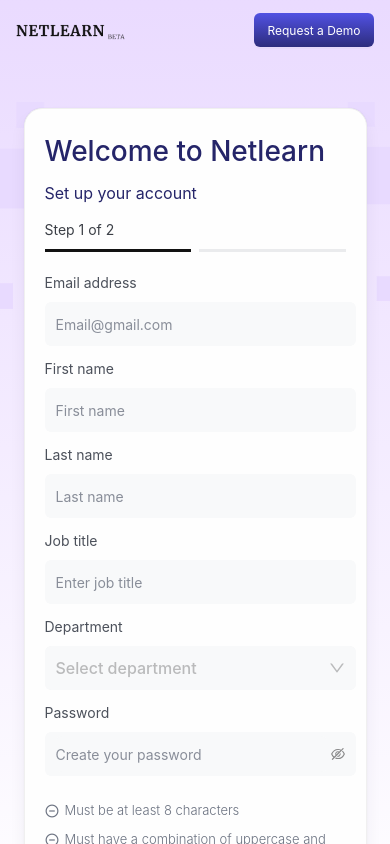
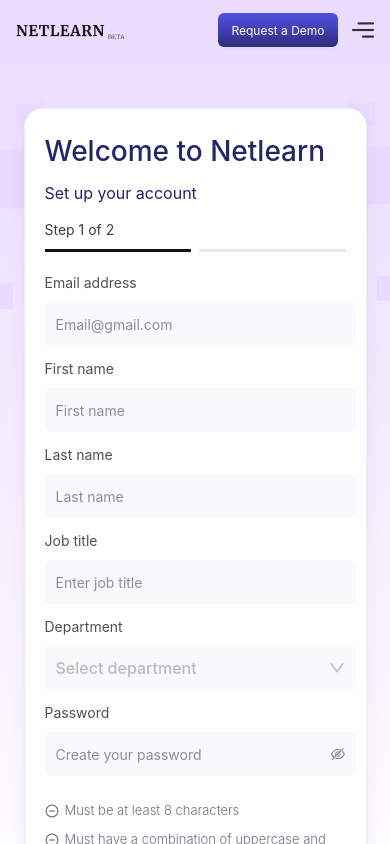
Before and after one commit to Ladeee/Netlearn, a React (Create React App) app: page / in a window 390 px wide. Shown: the top 844 px of the page. Built offline with nearby package versions, Linux system fonts and the light colour scheme.

Commit message:
added cursor: pointer

```diff
--- a/src/components/onboarding/signup/email/email.scss
+++ b/src/components/onboarding/signup/email/email.scss
@@ -346,6 +346,10 @@
     color: #3f3fb1;
     font-size: 1rem;
     font-weight: 400;
+
+    @media (max-width: 760px) {
+      font-size: .875rem;
+    }
   }
 }
 
@@ -385,8 +389,3 @@
     font-size: .9375rem /* 15px -> .9375rem */;
   }
 }
-
-.navbar{
-  background-color: white !important;
-  z-index: 99 !important;
-}
--- a/src/components/onboarding/signup/signup.scss
+++ b/src/components/onboarding/signup/signup.scss
@@ -73,6 +73,7 @@
   cursor: pointer;
   width: 10.125rem;
   height: 2.1544rem;
+  z-index: 1;
 
   @media (max-width: 760px) {
     width: 6.875rem /* 110px -> 6.875rem */;
@@ -101,7 +102,10 @@
 .menu-icon{
   display: none;
   @media (max-width: 760px) {
+    display: block;
+    cursor: pointer;
     width: 1.375rem /* 22px -> 1.375rem */;
     height: 1.375rem /* 22px -> 1.375rem */;
+    z-index: 1;
   }
 }
```
